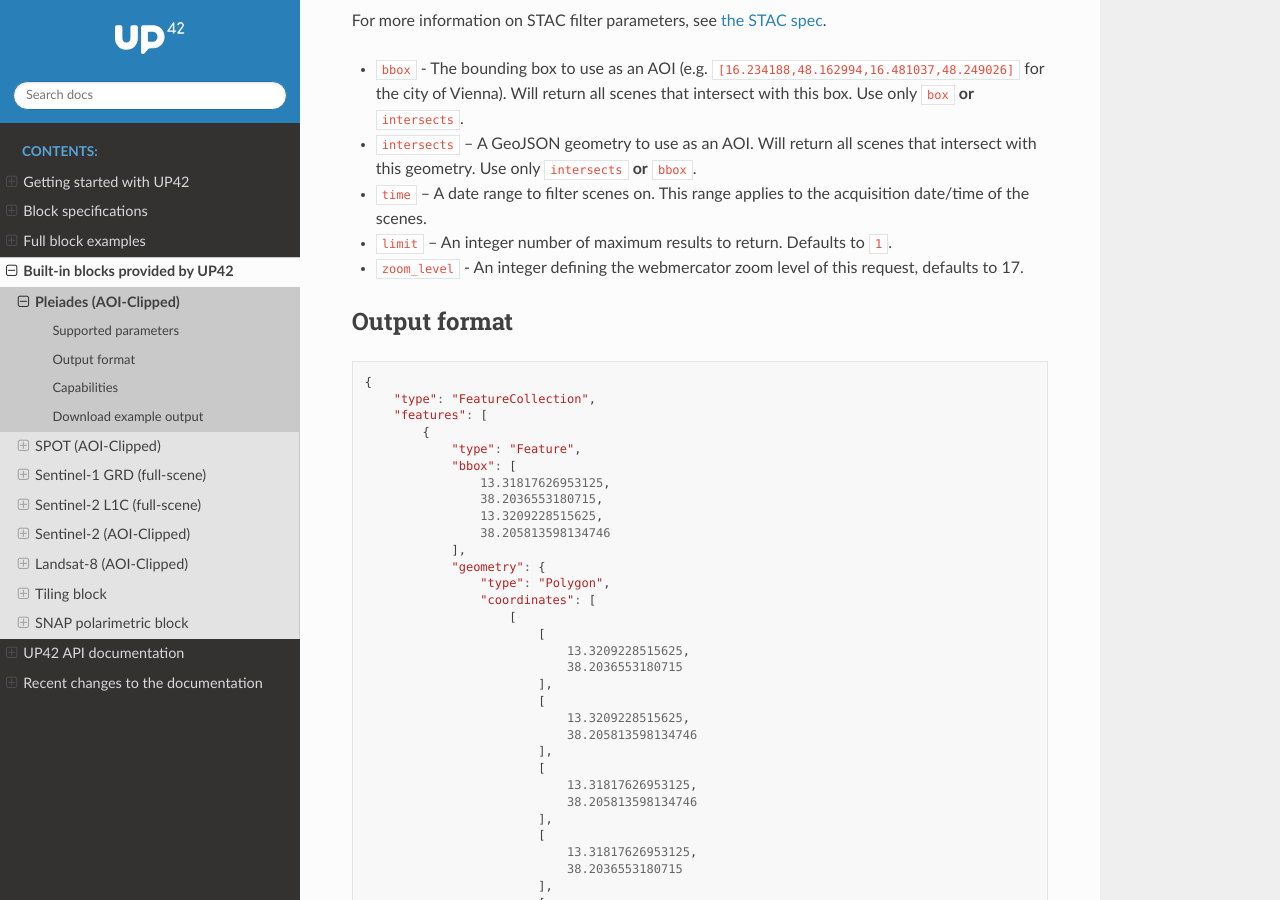
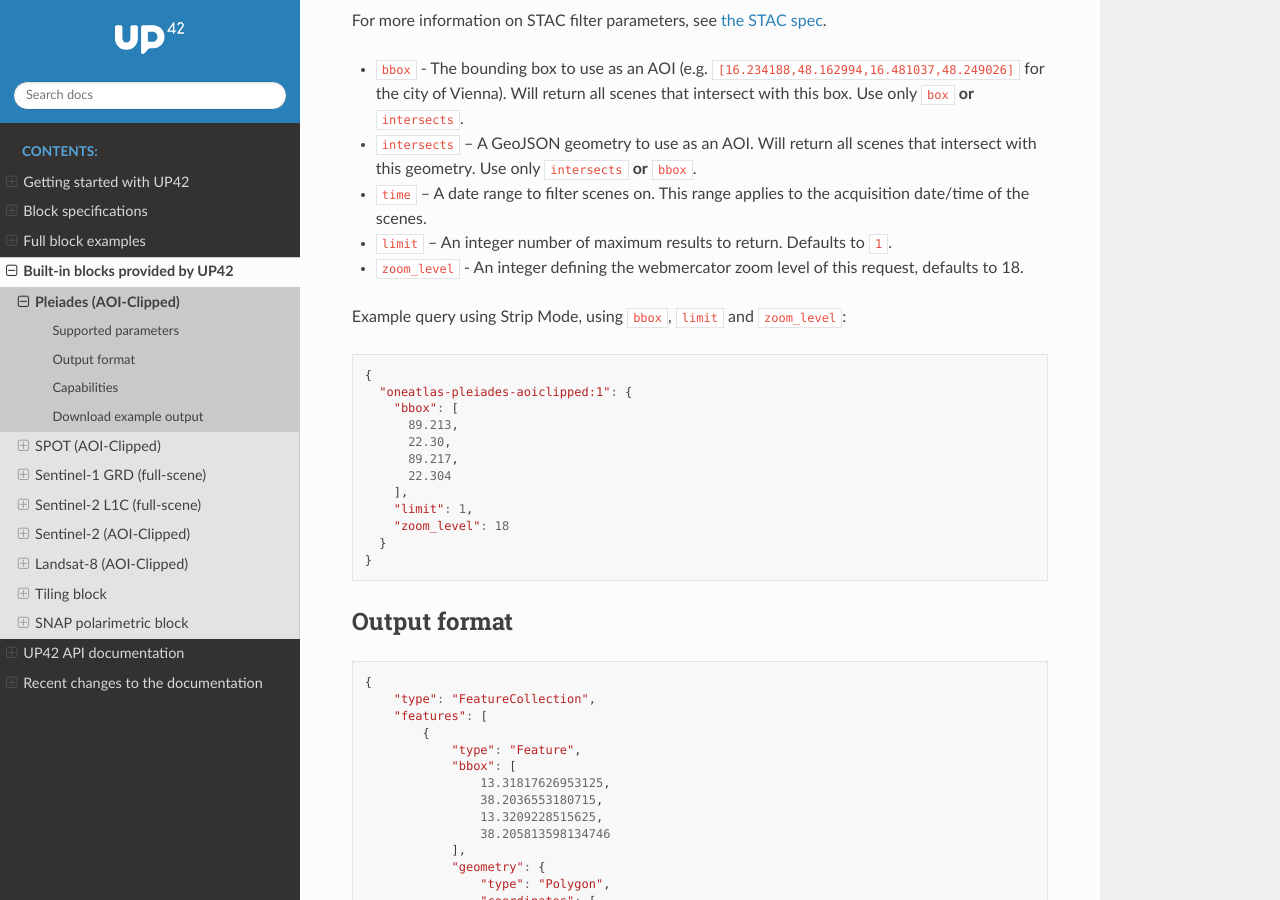
Before and after one commit to up42/docs, a Sphinx documentation site: the page built from source/up42-blocks/pleiades.rst, in a window 1280 px wide and 900 px high, scrolled down 628 px. Built offline with Sphinx 7.4.7 and the Read the Docs theme 2.0.0, drawn with Linux system fonts in a browser that asks for light colours.

Commit message:
Adds bbox example for pleiades

```diff
--- a/source/up42-blocks/pleiades.rst
+++ b/source/up42-blocks/pleiades.rst
@@ -24,7 +24,26 @@
   only ``intersects`` **or** ``bbox``.
 * ``time`` – A date range to filter scenes on. This range applies to the acquisition date/time of the scenes.
 * ``limit`` – An integer number of maximum results to return. Defaults to ``1``.
-* ``zoom_level`` - An integer defining the webmercator zoom level of this request, defaults to 17.
+* ``zoom_level`` - An integer defining the webmercator zoom level of this request, defaults to 18.
+
+
+Example query using Strip Mode, using ``bbox``, ``limit`` and ``zoom_level``:
+
+.. code-block:: javascript
+
+    {
+      "oneatlas-pleiades-aoiclipped:1": {
+        "bbox": [
+          89.213,
+          22.30,
+          89.217,
+          22.304
+        ],
+        "limit": 1,
+        "zoom_level": 18
+      }
+    }
+
 
 Output format
 -------------
--- a/source/up42-blocks/sobloo-s1-grd.rst
+++ b/source/up42-blocks/sobloo-s1-grd.rst
@@ -33,7 +33,7 @@
 * ``ids`` – An array of image identifiers. The S1 identifiers are described here: https://sentinel.esa.int/web/sentinel/user-guides/sentinel-1-sar/naming-conventions; the file extension is omitted. This parameter is mainly meant for use via the API.
 * ``acquisition_mode`` – A string allowing querying for specific acquisition modes, see https://sentinel.esa.int/web/sentinel/user-guides/sentinel-1-sar/acquisition-modes. for details.
 
-Example query searching for images using Strip Mode, using ``bbox`` and ``limit``:
+Example query searching for images using Strip Mode, using ``intersects`` and ``limit``:
 
 .. code-block:: javascript
 
```
